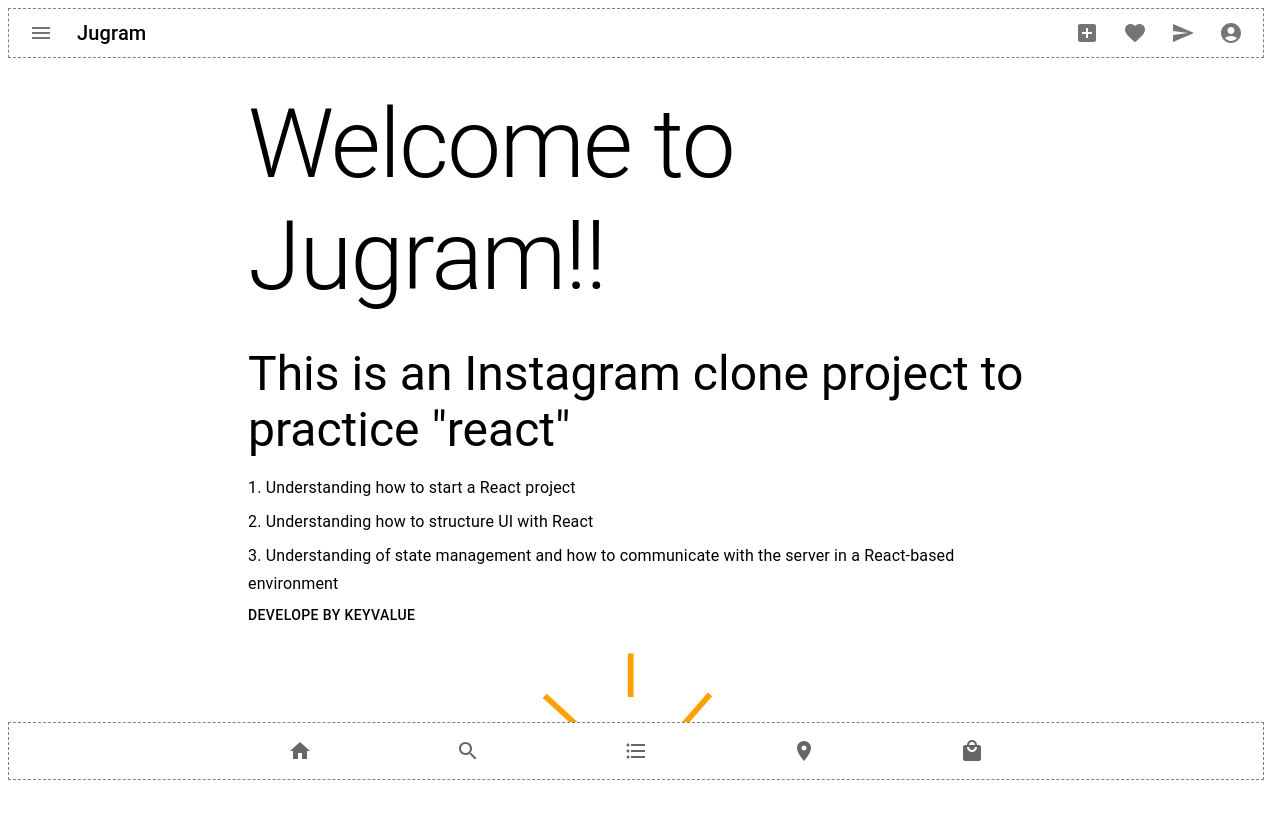
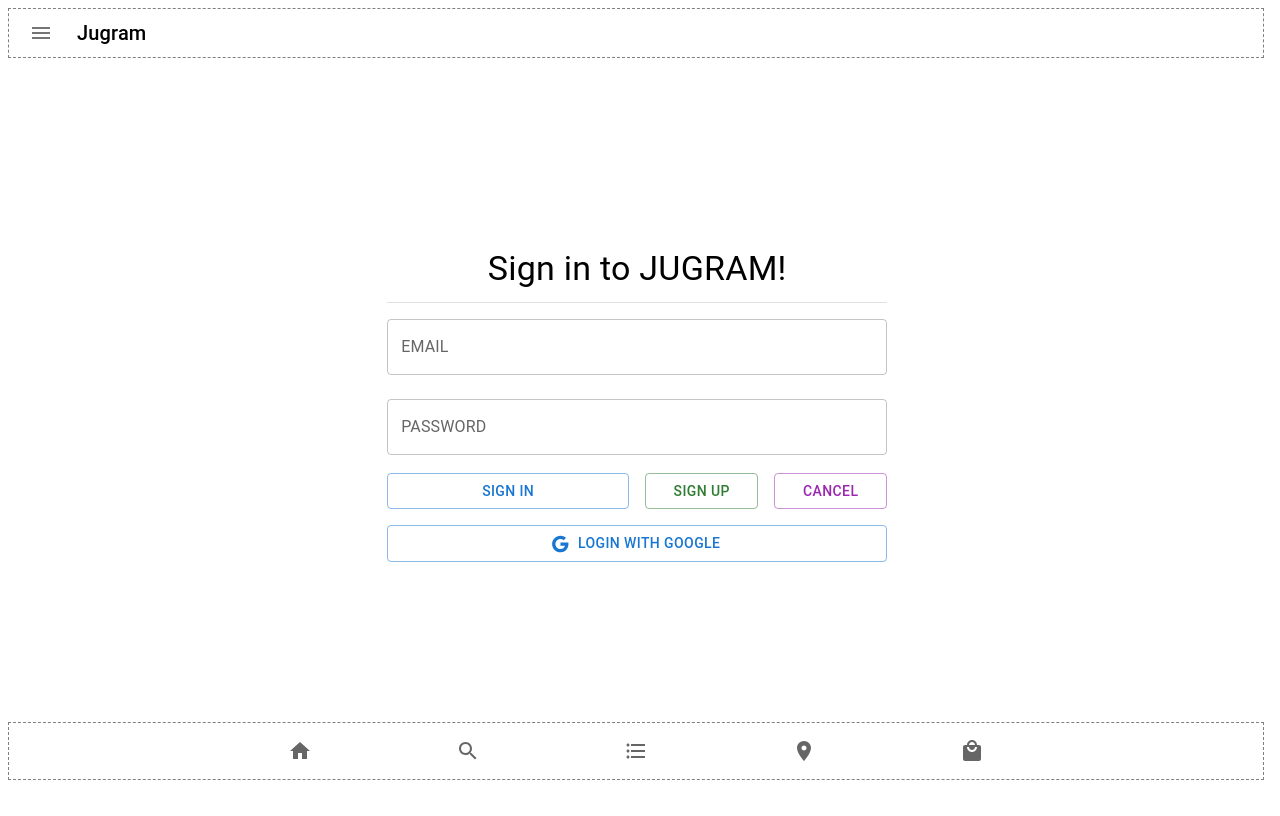
Before and after one commit to keyvalue0084/jugram, a React (Create React App) app: page /auth/signin in a window 1280 px wide. Before the commit this address led to /welcome. Built offline with nearby package versions, Linux system fonts and the light colour scheme.

Commit message:
매직스트링 제거, 라우트 변수화, 명칭 통일

```diff
--- a/src/components/Footers/EntryFooter.tsx
+++ b/src/components/Footers/AuthFooter.tsx
@@ -9,7 +9,7 @@
 import FormatListBulletedIcon from "@mui/icons-material/FormatListBulleted";
 import LocalMallIcon from "@mui/icons-material/LocalMall";
 
-const EntryFooter = () => {
+const AuthFooter = () => {
   return (
     <Box
       position="fixed"
@@ -35,4 +35,4 @@
   );
 };
 
-export default EntryFooter;
+export default AuthFooter;
--- a/src/components/Headers/Header.tsx
+++ b/src/components/Headers/Header.tsx
@@ -1,6 +1,8 @@
 import React from "react";
 import { useUserState, useUserDispatch } from "../../context/UserContext";
 import { useHistory } from "react-router-dom";
+
+import { V_ROUTES } from "../../var/keywords";
 
 import Box from "@mui/material/Box";
 import Toolbar from "@mui/material/Toolbar";
@@ -69,7 +71,11 @@
             </Avatar>
           </IconButton>
         ) : (
-          <IconButton edge="end" aria-label="AccountBox" href="/entry/signin">
+          <IconButton
+            edge="end"
+            aria-label="AccountBox"
+            href={V_ROUTES.AUTH.SIGN_IN.PATH}
+          >
             <AccountCircleIcon />
           </IconButton>
         )}
--- a/src/context/UserContext.tsx
+++ b/src/context/UserContext.tsx
@@ -1,5 +1,5 @@
 import React, { useReducer, useContext, createContext, Dispatch } from "react";
-
+import { V_USER_CONTEXT } from "../var/keywords";
 // 필요한 타입들을 미리 선언
 type UserState = Components.Schemas.NewUsersPermissionsUser;
 
@@ -28,15 +28,15 @@
 // 리듀서
 function reducer(state: State, action: Action): State {
   switch (action.type) {
-    case "LOGIN":
-      if (!sessionStorage.getItem("jwt")) {
+    case V_USER_CONTEXT.ACTION.LOGIN.NAME:
+      if (!sessionStorage.getItem("jwt") && action.jwt) {
         sessionStorage.setItem("jwt", action.jwt);
       }
       return {
         jwt: action.jwt,
         user: action.user
       };
-    case "LOGOUT":
+    case V_USER_CONTEXT.ACTION.LOGOUT.NAME:
       sessionStorage.removeItem("jwt");
       return {
         jwt: undefined,
--- /dev/null
+++ b/src/layout/AuthLayout.tsx
@@ -0,0 +1,38 @@
+import React from "react";
+import { Route, Switch } from "react-router-dom";
+
+import AuthFooter from "../components/Footers/AuthFooter";
+import AuthHeader from "../components/Headers/AuthHeader";
+import SignIn from "../views/SignIn";
+import SignUp from "../views/SignUp";
+
+import GoogleAuthCallback from "../sns/GoogleAuthCallback";
+import routes, { CustomRouteProps } from "../var/routes";
+
+const AuthLayout = () => {
+  const getRoutes = (routes: Array<CustomRouteProps>) => {
+    return routes.map((prop, key) => {
+      if (prop.layout === "AUTH") {
+        return <Route path={prop.path} component={prop.component}></Route>;
+      } else {
+        return null;
+      }
+    });
+  };
+  return (
+    <>
+      <AuthHeader />
+      <div>
+        <Switch>
+          {getRoutes(routes)}
+          <Route path="/auth/callback/google" component={GoogleAuthCallback} />
+          <Route path="/auth/signup" component={SignUp} />
+          <Route path="/auth/signin" component={SignIn} />
+        </Switch>
+      </div>
+      <AuthFooter />
+    </>
+  );
+};
+
+export default AuthLayout;
--- a/src/layout/EntryLayout.tsx
+++ /dev/null
@@ -1,25 +0,0 @@
-import React from "react";
-import { Route, Switch } from "react-router-dom";
-
-import EntryFooter from "../components/Footers/EntryFooter";
-import EntryHeader from "../components/Headers/EntryHeader";
-import SignIn from "../views/SignIn";
-import SignUp from "../views/SignUp";
-
-const EntryLayout = () => {
-  return (
-    <>
-      <EntryHeader />
-      <div>
-        <Switch>
-          <Route path="/auth/callback/google" component={SignIn} />
-          <Route path="/entry/signup" component={SignUp} />
-          <Route path="/entry/signin" component={SignIn} />
-        </Switch>
-      </div>
-      <EntryFooter />
-    </>
-  );
-};
-
-export default EntryLayout;
--- /dev/null
+++ b/src/var/keywords.tsx
@@ -0,0 +1,59 @@
+//USER CONTEXT관련된 키워드
+export const V_USER_CONTEXT = {
+  ACTION: {
+    LOGIN: {
+      NAME: "LOGIN"
+    },
+    LOGOUT: {
+      NAME: "LOGOUT"
+    }
+  }
+};
+
+//레이아웃 관련된 키워드
+export const V_LAYOUT_ROUTES = {
+  AUTH: {
+    NAME: "auth",
+    PATH: "/auth"
+  },
+  BASIC: {
+    NAME: "basic",
+    PATH: "/"
+  }
+};
+
+//라우트 관련된 키워드
+export const V_ROUTES = {
+  WELCOME: {
+    NAME: "welcome",
+    PATH: "/welcome",
+    LAYOUT: "BASIC"
+  },
+  ARTICLE_LIST: {
+    NAME: "articleList",
+    PATH: "/articleList",
+    LAYOUT: "BASIC"
+  },
+  ARTICLE_VIEW: {
+    NAME: "articleView",
+    PATH: "/articleView",
+    LAYOUT: "BASIC"
+  },
+  AUTH: {
+    CALLBACK_GOOGLE: {
+      NAME: "callbackGoogle",
+      PATH: "/auth/callback/google",
+      LAYOUT: "AUTH"
+    },
+    SIGN_IN: {
+      NAME: "signIn",
+      PATH: "/auth/signin",
+      LAYOUT: "AUTH"
+    },
+    SIGN_UP: {
+      NAME: "signUp",
+      PATH: "/auth/signup",
+      LAYOUT: "AUTH"
+    }
+  }
+};
--- a/src/var/routes.tsx
+++ b/src/var/routes.tsx
@@ -1,35 +1,79 @@
+import React from "react";
+
+import AuthLayout from "../layout/AuthLayout";
+import BasicLayout from "../layout/BasicLayout";
 import Welcome from "../views/Welcome";
 import ArticleList from "../views/ArticleList";
 import ArticleView from "../views/ArticleView";
-import React from "react";
+import GoogleAuthCallback from "../sns/GoogleAuthCallback";
+import SignUp from "../views/SignUp";
+import SignIn from "../views/SignIn";
+
 import { RouteProps } from "react-router";
+import { V_ROUTES, V_LAYOUT_ROUTES } from "./keywords";
 
 export interface CustomRouteProps extends RouteProps {
-  layout: string;
+  layout?: string;
   name: string;
   show: boolean;
 }
 
-const routes: Array<CustomRouteProps> = [
+export const layoutRoutes: CustomRouteProps[] = [
   {
-    path: "/welcome",
-    name: "Welcome",
-    component: Welcome,
-    layout: "BASIC",
+    path: V_LAYOUT_ROUTES.AUTH.PATH,
+    name: V_LAYOUT_ROUTES.AUTH.NAME,
+    component: AuthLayout,
     show: true
   },
   {
-    path: "/articleList",
-    name: "ArticleList",
-    component: ArticleList,
-    layout: "BASIC",
+    path: V_LAYOUT_ROUTES.BASIC.PATH,
+    name: V_LAYOUT_ROUTES.BASIC.NAME,
+    component: BasicLayout,
+    show: true
+  }
+];
+
+const routes: CustomRouteProps[] = [
+  {
+    path: V_ROUTES.WELCOME.PATH,
+    name: V_ROUTES.WELCOME.NAME,
+    component: Welcome,
+    layout: V_ROUTES.WELCOME.LAYOUT,
     show: true
   },
   {
-    path: "/articleView",
-    name: "ArticleView",
+    path: V_ROUTES.ARTICLE_LIST.PATH,
+    name: V_ROUTES.ARTICLE_LIST.NAME,
+    component: ArticleList,
+    layout: V_ROUTES.ARTICLE_LIST.LAYOUT,
+    show: true
+  },
+  {
+    path: V_ROUTES.ARTICLE_VIEW.PATH,
+    name: V_ROUTES.ARTICLE_VIEW.NAME,
     component: ArticleView,
-    layout: "BASIC",
+    layout: V_ROUTES.ARTICLE_VIEW.LAYOUT,
+    show: true
+  },
+  {
+    path: V_ROUTES.AUTH.CALLBACK_GOOGLE.PATH,
+    name: V_ROUTES.AUTH.CALLBACK_GOOGLE.NAME,
+    component: GoogleAuthCallback,
+    layout: V_ROUTES.AUTH.CALLBACK_GOOGLE.LAYOUT,
+    show: true
+  },
+  {
+    path: V_ROUTES.AUTH.SIGN_IN.PATH,
+    name: V_ROUTES.AUTH.SIGN_IN.NAME,
+    component: SignIn,
+    layout: V_ROUTES.AUTH.SIGN_IN.LAYOUT,
+    show: true
+  },
+  {
+    path: V_ROUTES.AUTH.SIGN_UP.PATH,
+    name: V_ROUTES.AUTH.SIGN_UP.NAME,
+    component: SignUp,
+    layout: V_ROUTES.AUTH.SIGN_UP.LAYOUT,
     show: true
   }
 ];
--- a/src/views/App.tsx
+++ b/src/views/App.tsx
@@ -1,10 +1,8 @@
-import React, { Suspense, useEffect } from "react";
-import BasicLayout from "../layout/BasicLayout";
-import EntryLayout from "../layout/EntryLayout";
-import GoogleAuthCallback from "../sns/GoogleAuthCallback";
+import React, { useEffect } from "react";
 import { BrowserRouter, Route, Switch, Redirect } from "react-router-dom";
 import { getMe } from "../hooks/Users";
-import { useUserDispatch, useUserState } from "../context/UserContext";
+import { useUserDispatch } from "../context/UserContext";
+import { layoutRoutes, CustomRouteProps } from "../var/routes";
 
 const App = () => {
   const userDispatch = useUserDispatch();
@@ -22,15 +20,20 @@
     }
   }, []);
 
+  const getRoutes = (routes: Array<CustomRouteProps>) => {
+    return routes.map((prop, key) => {
+      if (prop.show === true) {
+        return <Route path={prop.path} component={prop.component}></Route>;
+      } else {
+        return null;
+      }
+    });
+  };
+
   return (
     <BrowserRouter>
       <Switch>
-        <Route
-          path="/auth/callback/google"
-          render={props => <GoogleAuthCallback />}
-        />
-        <Route path="/entry" render={props => <EntryLayout />} />
-        <Route path="/" render={props => <BasicLayout />} />
+        {getRoutes(layoutRoutes)}
         <Redirect from="/" to="/index" />{" "}
       </Switch>
     </BrowserRouter>
--- a/src/views/SignIn.tsx
+++ b/src/views/SignIn.tsx
@@ -3,6 +3,7 @@
 
 import { useUserDispatch } from "../context/UserContext";
 import PropTypes from "prop-types";
+import { V_ROUTES, V_USER_CONTEXT } from "../var/keywords";
 
 import Box from "@mui/material/Box";
 import Grid from "@mui/material/Grid";
@@ -49,18 +50,12 @@
 
   const doSignIn = () => {
     login(newUser).then(response => {
-      toast.success("로그인 성공!", {
-        position: toast.POSITION.TOP_CENTER,
-        autoClose: 1500,
-        onClose: () => {
-          userDispatch({
-            type: "LOGIN",
-            user: response.data.user,
-            jwt: response.data.jwt
-          });
-          history.push("/");
-        }
+      userDispatch({
+        type: "LOGIN",
+        user: response.data.user,
+        jwt: response.data.jwt
       });
+      history.push("/");
     });
   };
 
@@ -130,7 +125,7 @@
               variant="outlined"
               className={classes.button}
               color="success"
-              href="/entry/signup"
+              href={V_ROUTES.AUTH.SIGN_UP.PATH}
             >
               SIGN UP
             </Button>
```
Also changed, not shown: src/components/Headers/AuthHeader.tsx (renamed from src/components/Headers/EntryHeader.tsx).
